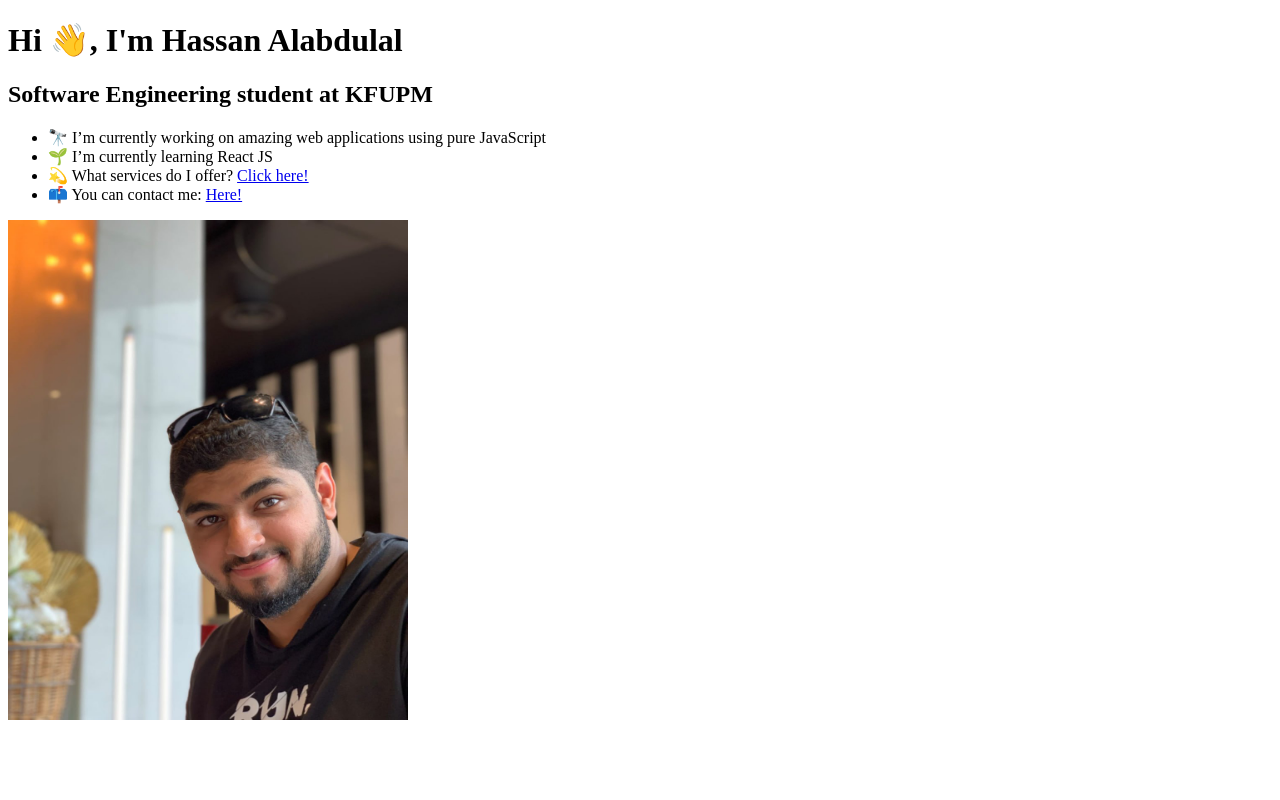
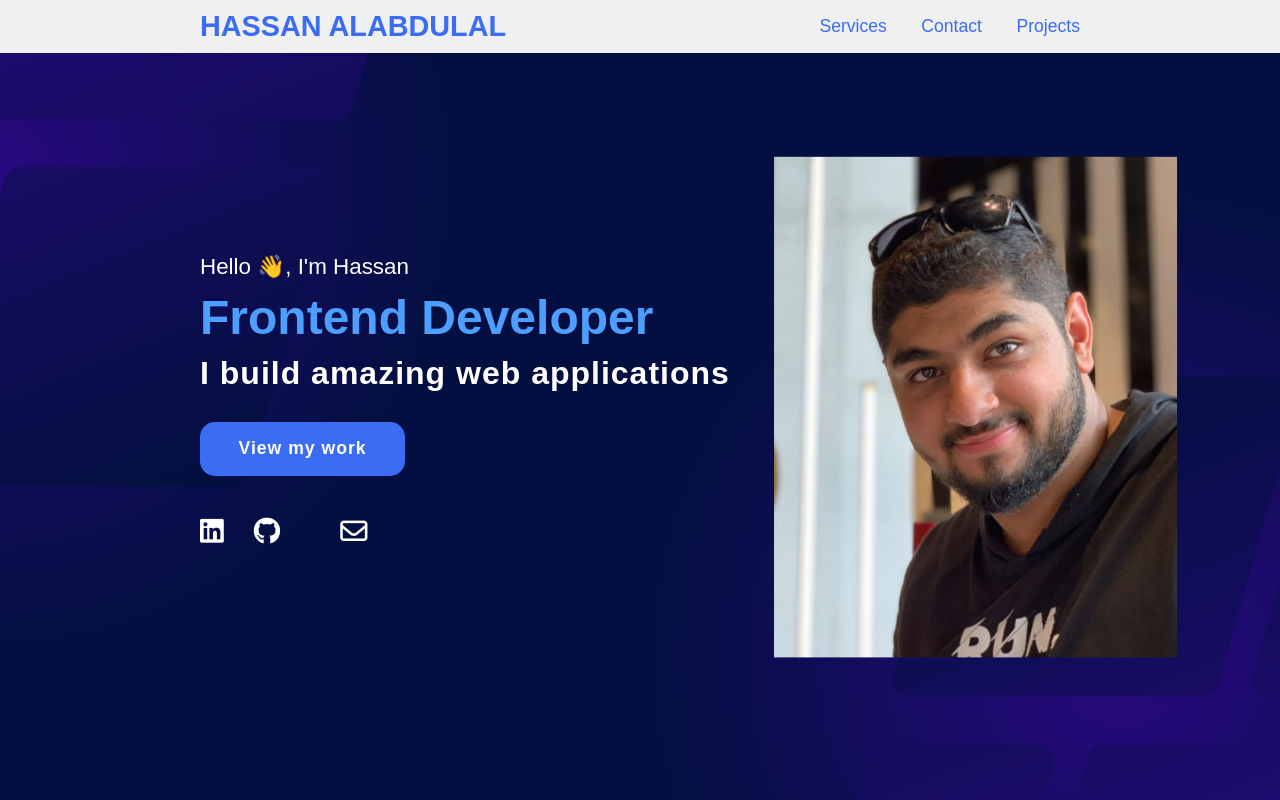
Before and after one commit to HassanAlabdulal/SWE-363-231, a plain HTML site: page EX1-HTML/homePage.html in a window 1280 px wide. Drawn offline with nearby package versions, Linux system fonts and the light colour scheme.

Commit message:
Styling the home page

```diff
--- a/EX1-HTML/homePage.html
+++ b/EX1-HTML/homePage.html
@@ -3,17 +3,49 @@
 <head>
     <meta charset="UTF-8">
     <meta name="viewport" content="width=device-width, initial-scale=1.0">
+
+      <!-- Google Fonts -->
+    <link rel="stylesheet" href="https://cdnjs.cloudflare.com/ajax/libs/font-awesome/5.15.4/css/all.min.css">
+
+      <!-- Google icons -->
+    <link rel="stylesheet" href="https://fonts.googleapis.com/css2?family=Material+Symbols+Outlined:opsz,wght,FILL,GRAD@20..48,100..700,0..1,-50..200" />
+    <link rel="stylesheet" href="https://cdnjs.cloudflare.com/ajax/libs/font-awesome/5.15.3/css/all.min.css" integrity="sha512-iBBXm8fW90+nuLcSKlbmrPcLa0OT92xO1BIsZ+ywDWZCvqsWgccV3gFoRBv0z+8dLJgyAHIhR35VZc2oM/gI1w==" crossorigin="anonymous" referrerpolicy="no-referrer" />
+    <link rel="stylesheet" href="https://cdnjs.cloudflare.com/ajax/libs/font-awesome/6.4.2/css/all.min.css" integrity="sha512-z3gLpd7yknf1YoNbCzqRKc4qyor8gaKU1qmn+CShxbuBusANI9QpRohGBreCFkKxLhei6S9CQXFEbbKuqLg0DA==" crossorigin="anonymous" referrerpolicy="no-referrer" />
+
+    <link rel="stylesheet" href="style.css">
     <title>Hassan Alabdulal</title>
 </head>
 <body>
 
-    <h1>Hi 👋, I'm Hassan Alabdulal</h1>
+    <header>
+        <a href="#" class="logo">Hassan Alabdulal</a>
+        <nav class="navigation">
+            <a href="services.html">Services</a>
+            <a href="contactPage.html">Contact</a>
+            <a href="projects.html">Projects</a>
+        </nav>
+    </header>
+
+    <section class="main-page">
+        <div>
+            <h2>Hello 👋, I'm Hassan <br><span>Frontend Developer</span></h2>
+            <h3>I build amazing web applications</h3>
+            <a href="projects.html" class="main-btn">View my work</a>
+            <div class="social-icons">
+                <a href="https://www.linkedin.com/in/hassan-alabdulal" target="_blank"><i class="fab fa-linkedin"></i></a>
+                <a href="https://github.com/HassanAlabdulal" target="_blank"><i class="fab fa-github"></i></a>
+                <a href="https://twitter.com/7assan_abdulaal" target="_blank"><i class="fa-brands fa-x-twitter"></i></a>
+                <a href="mailto: hassan.alabdulaaal@gmail.com" target="_blank"><i class="fa-regular fa-envelope"></i></a>
+            </div>
+        </div>
+    </section>
+
+    <!-- <h1>Hi 👋, I'm Hassan Alabdulal</h1>
     <h2>Software Engineering student at KFUPM</h2>
 
     <ul>
         <li>🔭 I’m currently working on amazing web applications using pure JavaScript</li>
         <li>🌱 I’m currently learning React JS</li>
-
         <li>💫  What services do I offer?
             <span>
                 <a href="services.html">Click here!</a>
@@ -25,9 +57,9 @@
                 <a href="contactPage.html">Here!</a>
             </span>
         </li>
-    </ul>
+    </ul> -->
 
-    <img src="assets/personal photo.jpg" style="height: 500px; width: 400px;">
+    <!-- <img src="assets/personal photo.jpg" style="height: 500px; width: 400px;"> -->
 
 </body>
 </html>
--- /dev/null
+++ b/EX1-HTML/style.css
@@ -0,0 +1,112 @@
+* {
+    margin: 0;
+    padding: 0;
+    box-sizing: border-box;
+    scroll-behavior: smooth;
+    font-family: 'Poppins', sans-serif;
+}
+
+header {
+    position: fixed;
+    width: 100%;
+    background-color: #f0f0f0;
+    z-index: 999;
+    display: flex;
+    justify-content: space-between;
+    align-items: center;
+    padding: 10px 200px;
+}
+
+.logo {
+    text-decoration: none;
+    color: #3a6cf4;
+    text-transform: uppercase;
+    font-weight: 700;
+    font-size: 1.8rem;
+}
+
+.navigation a {
+    text-decoration: none;
+    color: #3a6cf4;
+    font-weight: 500;
+    font-size: 1.1rem;
+    padding-left: 30px;
+}
+
+.navigation a:hover{
+    color: #601cfc;
+}
+
+section {
+    padding: 100px 200px;
+}
+
+.main-page {
+    width: 100%;
+    min-height: 100vh;
+    display: flex;
+    align-items: center;
+    background: url(assets/background.png) no-repeat;
+    background-size: cover;
+    background-position: center;
+    background-attachment: fixed;
+}
+
+.main-page h2 {
+    font-weight: 500;
+    font-size: 1.4rem;
+    color: #fff;
+}
+
+.main-page h2 span{
+    display: inline-block;
+    margin-top: 10px;
+    font-weight: 600;
+    font-size: 3rem;
+    color: #4e9eff;
+}
+
+.main-page h3 {
+    font-weight: 700;
+    font-size: 2rem;
+    color: #fff;
+    letter-spacing: 1px;
+    margin-top: 10px;
+    margin-bottom: 30px;
+}
+
+.main-btn {
+    color: #fff;
+    background-color: #3a6cf4;
+    text-decoration: none;
+    font-size: 1.1rem;
+    font-weight: 600;
+    padding: 0.9375em 2.1875em;
+    letter-spacing: 1px;
+    border-radius: 15px;
+    display: inline-block;
+    margin-bottom: 40px;
+    transition: 0.5s ease;
+
+}
+
+.main-btn:hover {
+    background-color: #0a49f6;
+    transform: scale(1.1);
+}
+
+.social-icons {
+    display: flex;
+  }
+
+.social-icons a {
+    color: #fff;
+    font-size: 1.7rem;
+    padding-right: 30px;
+    transition: all 0.5s ease;
+}
+
+.social-icons a:hover {
+    color: rgba(255, 255, 255, 0.5);
+    transform: scale(1.1);
+}
```
Also changed, not shown: EX1-HTML/assets/background.png (added), EX1-HTML/projects.html (added), 4 other files.
